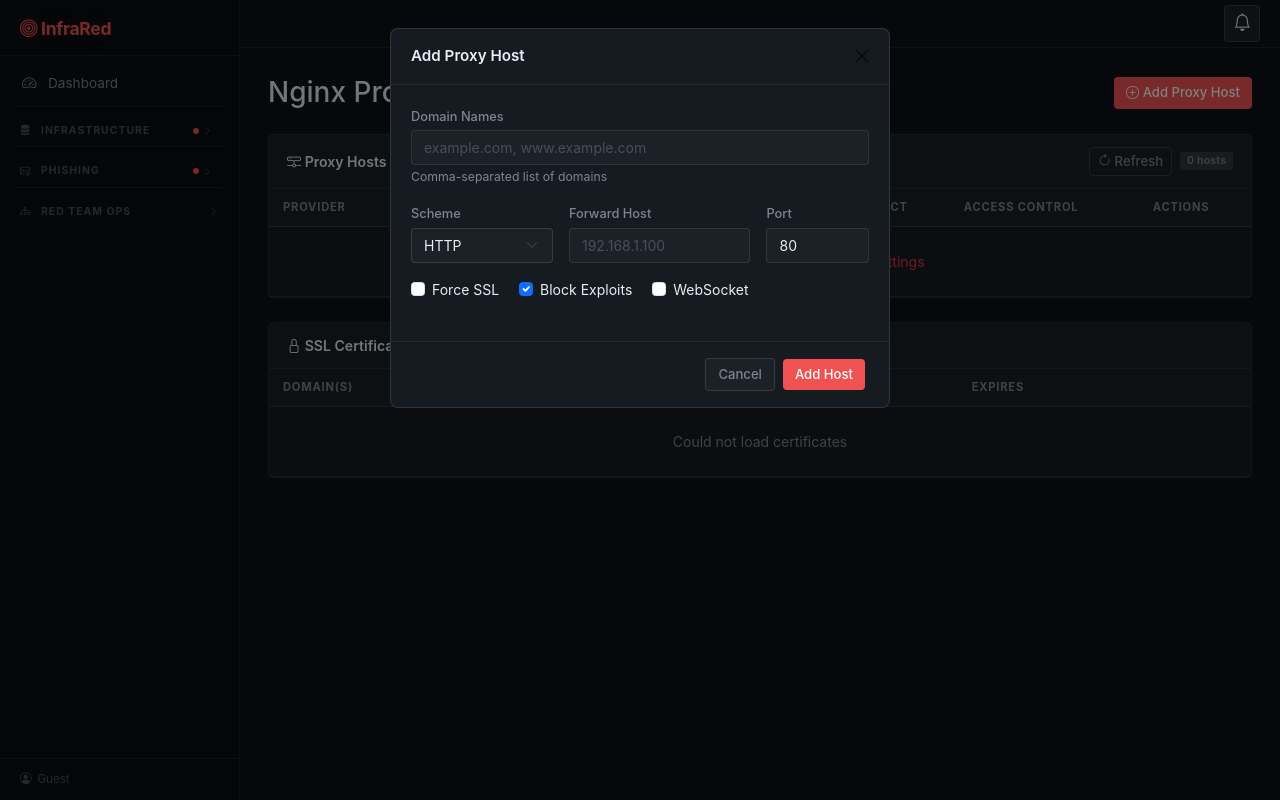
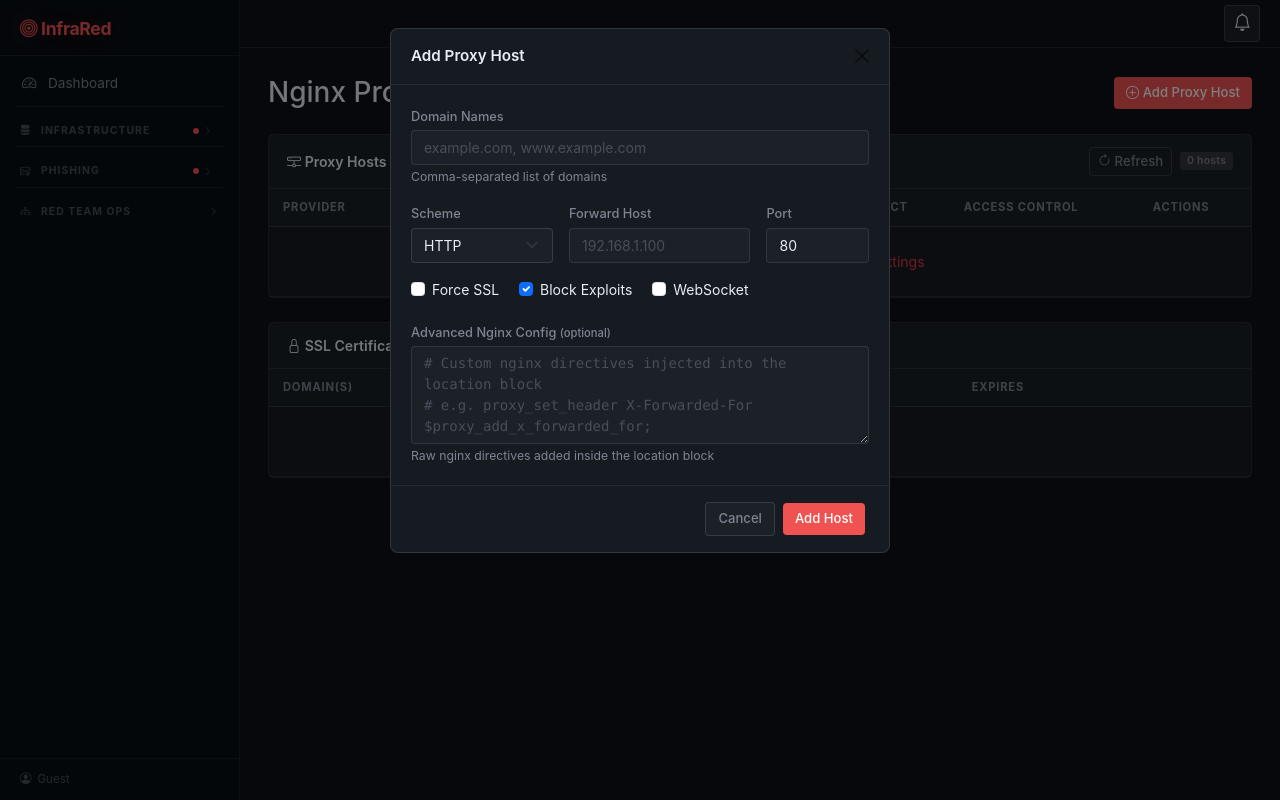
Before and after one commit to hackingcrosss/citadel, a Python web app: template app/templates/npm.html in a window 1280 px wide, after a click on "Add Proxy Host". Run offline with Jinja, Linux system fonts and the light colour scheme; the template is opened without the code that fills it, so the values that code supplies are empty; some libraries are stand-ins or nearby versions.

Commit message:
added npm advanced configs

```diff
--- a/app/api/npm/__init__.py
+++ b/app/api/npm/__init__.py
@@ -47,6 +47,7 @@ def create_proxy_host():
             ssl_forced=data.get('ssl_forced', False),
             block_exploits=data.get('block_exploits', True),
             allow_websocket_upgrade=data.get('allow_websocket_upgrade', False),
+            advanced_config=data.get('advanced_config', ''),
         )
         return jsonify({'host': host}), 201
     except Exception as e:
--- a/app/services/npm_service.py
+++ b/app/services/npm_service.py
@@ -70,7 +70,8 @@ def get_proxy_host(host_id):
 
 def create_proxy_host(domain_names, forward_host, forward_port,
                       forward_scheme='http', ssl_forced=False,
-                      block_exploits=True, allow_websocket_upgrade=False):
+                      block_exploits=True, allow_websocket_upgrade=False,
+                      advanced_config=''):
     payload = {
         'domain_names': domain_names if isinstance(domain_names, list) else [domain_names],
         'forward_host': forward_host,
@@ -81,7 +82,7 @@ def create_proxy_host(domain_names, forward_host, forward_port,
         'allow_websocket_upgrade': allow_websocket_upgrade,
         'access_list_id': '0',
         'meta': {'letsencrypt_agree': False, 'dns_challenge': False},
-        'advanced_config': '',
+        'advanced_config': advanced_config or '',
         'locations': [],
         'certificate_id': 0,
         'http2_support': False,
--- a/app/templates/npm.html
+++ b/app/templates/npm.html
@@ -114,6 +114,11 @@
                         <label class="form-check-label">WebSocket</label>
                     </div>
                 </div>
+                <div class="mb-0">
+                    <label class="form-label">Advanced Nginx Config <small class="text-muted">(optional)</small></label>
+                    <textarea class="form-control font-monospace" id="new-host-advanced" rows="4" placeholder="# Custom nginx directives injected into the location block&#10;# e.g. proxy_set_header X-Forwarded-For $proxy_add_x_forwarded_for;"></textarea>
+                    <small class="text-muted">Raw nginx directives added inside the location block</small>
+                </div>
             </div>
             <div class="modal-footer">
                 <button type="button" class="btn btn-secondary" data-bs-dismiss="modal">Cancel</button>
@@ -167,6 +172,11 @@
                         <input type="checkbox" class="form-check-input" id="edit-host-ws">
                         <label class="form-check-label">WebSocket</label>
                     </div>
+                </div>
+                <div class="mb-0">
+                    <label class="form-label">Advanced Nginx Config <small class="text-muted">(optional)</small></label>
+                    <textarea class="form-control font-monospace" id="edit-host-advanced" rows="4" placeholder="# Custom nginx directives"></textarea>
+                    <small class="text-muted">Raw nginx directives added inside the location block</small>
                 </div>
             </div>
             <div class="modal-footer">
@@ -365,6 +375,7 @@
             ssl_forced: document.getElementById('new-host-ssl').checked,
             block_exploits: document.getElementById('new-host-exploits').checked,
             allow_websocket_upgrade: document.getElementById('new-host-ws').checked,
+            advanced_config: document.getElementById('new-host-advanced').value,
         };
 
         fetch('/api/npm/hosts', {
@@ -378,6 +389,7 @@
             bootstrap.Modal.getInstance(document.getElementById('addHostModal')).hide();
             document.getElementById('new-host-domains').value = '';
             document.getElementById('new-host-forward').value = '';
+            document.getElementById('new-host-advanced').value = '';
             loadHosts();
         })
         .catch(err => alert('Error: ' + err));
@@ -397,6 +409,7 @@
                 document.getElementById('edit-host-ssl').checked = h.ssl_forced || false;
                 document.getElementById('edit-host-exploits').checked = h.block_exploits !== false;
                 document.getElementById('edit-host-ws').checked = h.allow_websocket_upgrade || false;
+                document.getElementById('edit-host-advanced').value = h.advanced_config || '';
                 new bootstrap.Modal(document.getElementById('editHostModal')).show();
             })
             .catch(err => alert('Error: ' + err));
@@ -417,6 +430,7 @@
             ssl_forced: document.getElementById('edit-host-ssl').checked,
             block_exploits: document.getElementById('edit-host-exploits').checked,
             allow_websocket_upgrade: document.getElementById('edit-host-ws').checked,
+            advanced_config: document.getElementById('edit-host-advanced').value,
         };
 
         fetch('/api/npm/hosts/' + hostId, {
```
